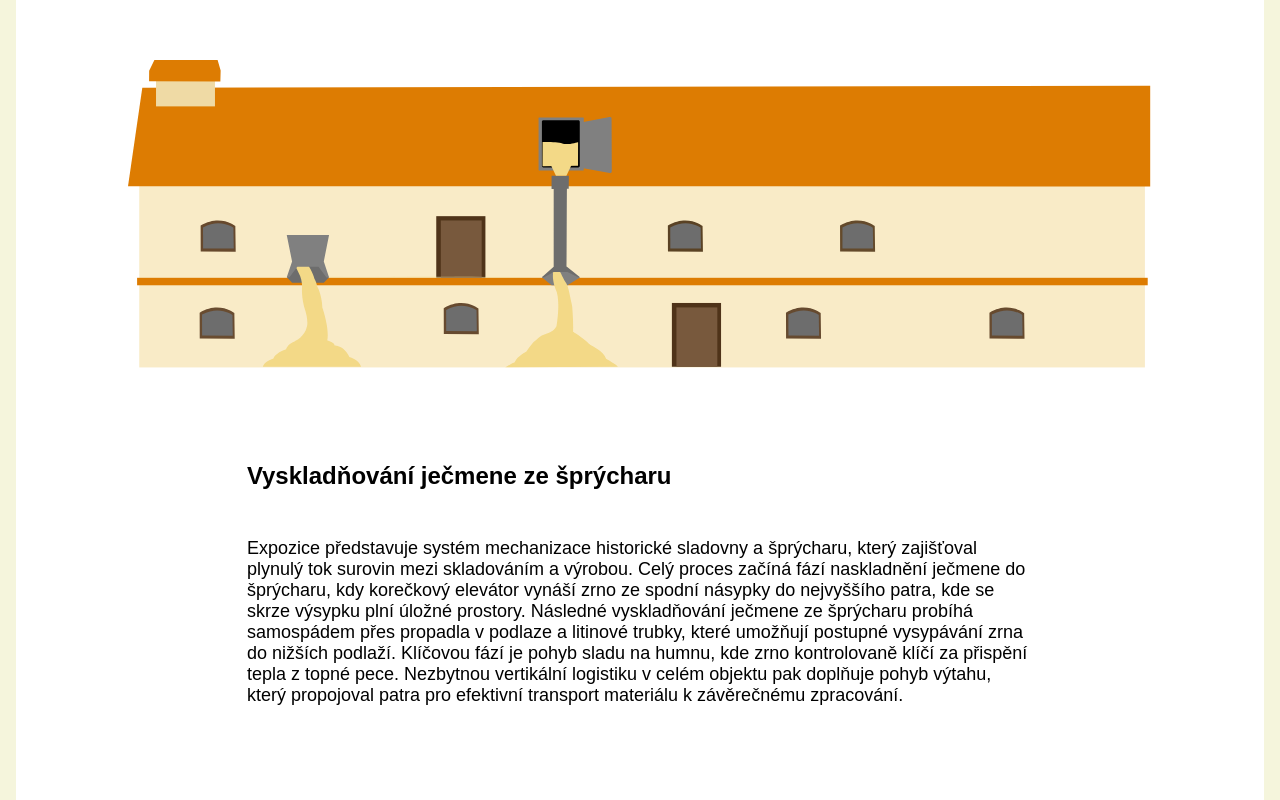
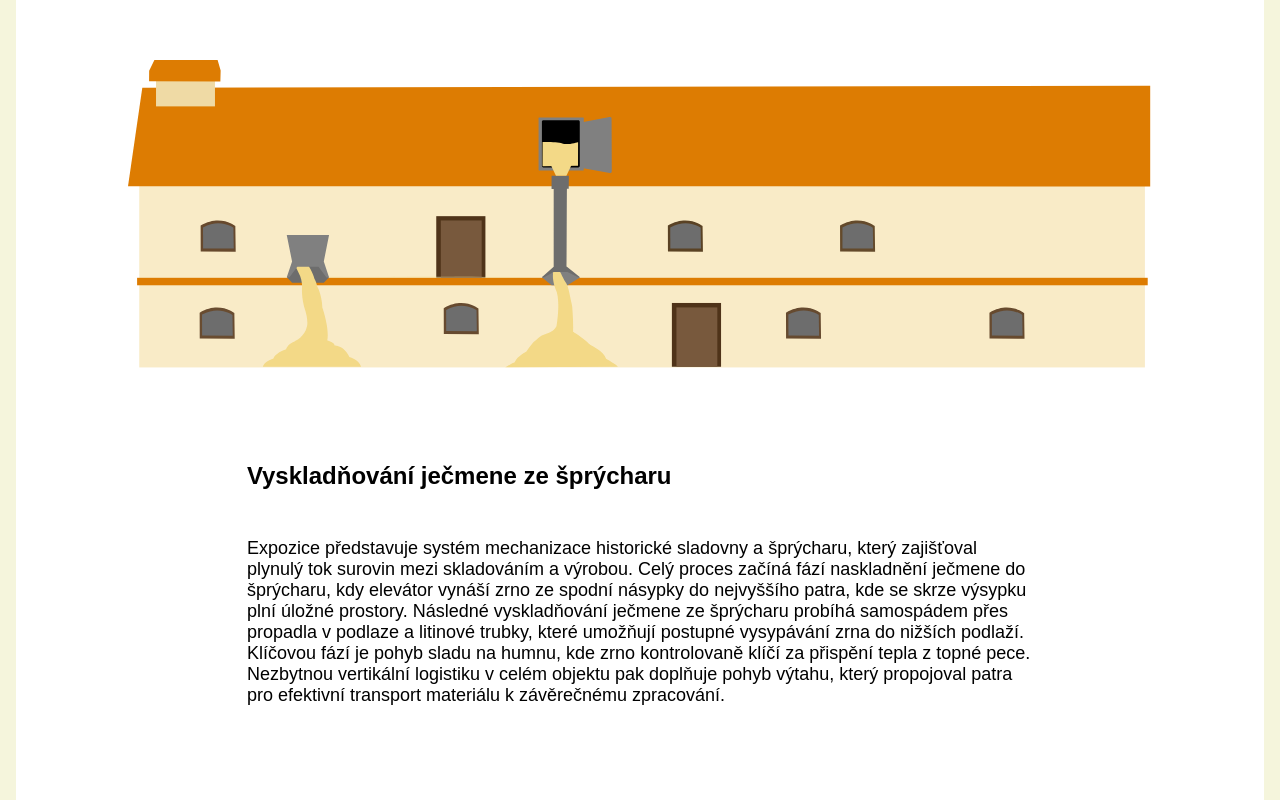
Before and after one commit to zkrajewska/bakalarka-vspj, a website with bundled scripts: page index.html in a window 1280 px wide. Shown: the part 4032-4832 px from the top of the page. Built offline with nearby package versions, Linux system fonts and the light colour scheme.

```diff
--- a/index.html
+++ b/index.html
@@ -107,7 +107,7 @@
             </div>
             <div class="text-popis">
                 <h2>Vyskladňování ječmene ze šprýcharu</h2>
-                <p>Expozice představuje systém mechanizace historické sladovny a šprýcharu, který zajišťoval plynulý tok surovin mezi skladováním a výrobou. Celý proces začíná fází naskladnění ječmene do šprýcharu, kdy korečkový elevátor vynáší zrno ze spodní násypky do nejvyššího patra, kde se skrze výsypku plní úložné prostory. Následné vyskladňování ječmene ze šprýcharu probíhá samospádem přes propadla v podlaze a litinové trubky, které umožňují postupné vysypávání zrna do nižších podlaží. Klíčovou fází je pohyb sladu na humnu, kde zrno kontrolovaně klíčí za přispění tepla z topné pece. Nezbytnou vertikální logistiku v celém objektu pak doplňuje pohyb výtahu, který propojoval patra pro efektivní transport materiálu k závěrečnému zpracování.</p>
+                <p>Expozice představuje systém mechanizace historické sladovny a šprýcharu, který zajišťoval plynulý tok surovin mezi skladováním a výrobou. Celý proces začíná fází naskladnění ječmene do šprýcharu, kdy elevátor vynáší zrno ze spodní násypky do nejvyššího patra, kde se skrze výsypku plní úložné prostory. Následné vyskladňování ječmene ze šprýcharu probíhá samospádem přes propadla v podlaze a litinové trubky, které umožňují postupné vysypávání zrna do nižších podlaží. Klíčovou fází je pohyb sladu na humnu, kde zrno kontrolovaně klíčí za přispění tepla z topné pece. Nezbytnou vertikální logistiku v celém objektu pak doplňuje pohyb výtahu, který propojoval patra pro efektivní transport materiálu k závěrečnému zpracování.</p>
             </div>
 
         </div>
```
